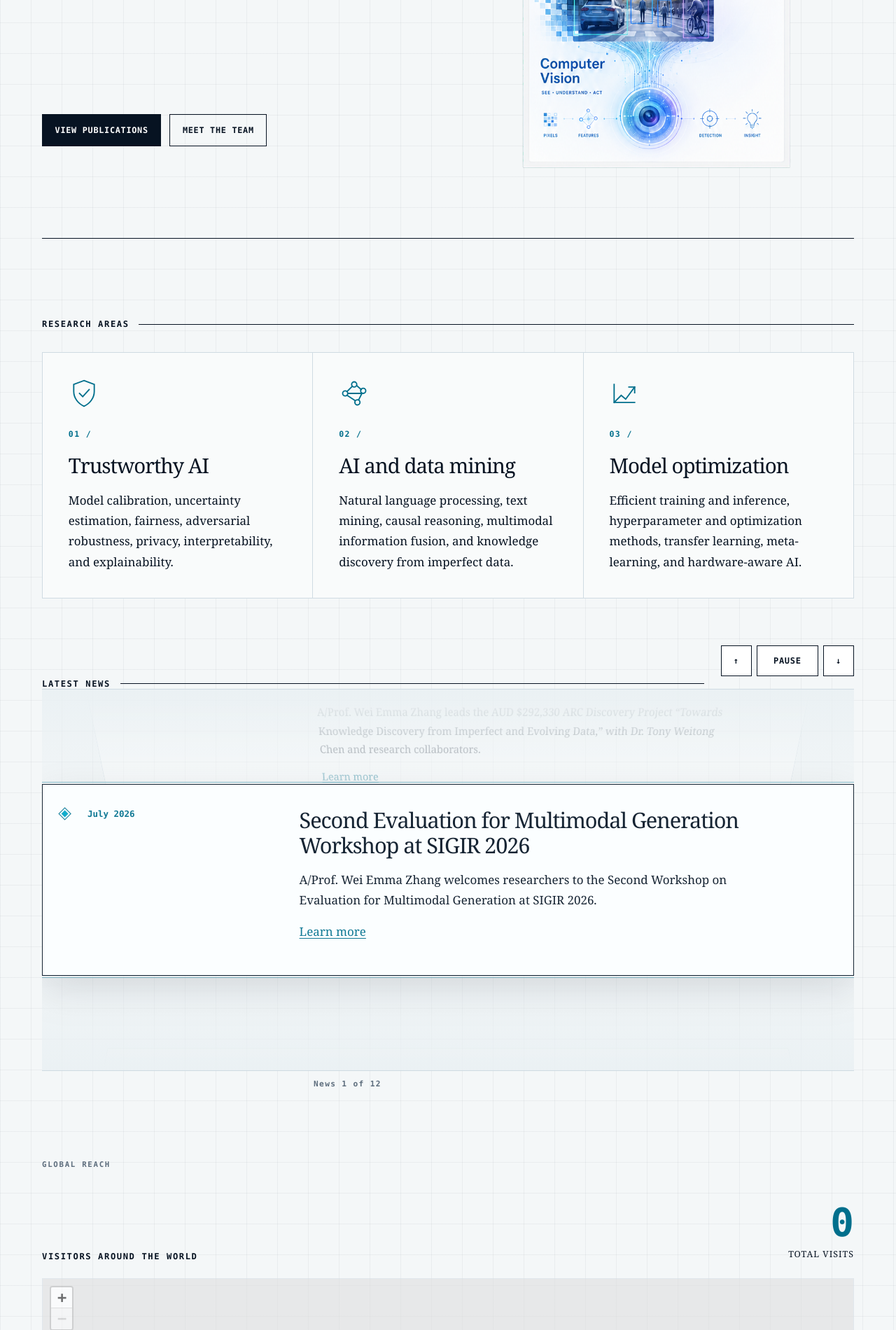
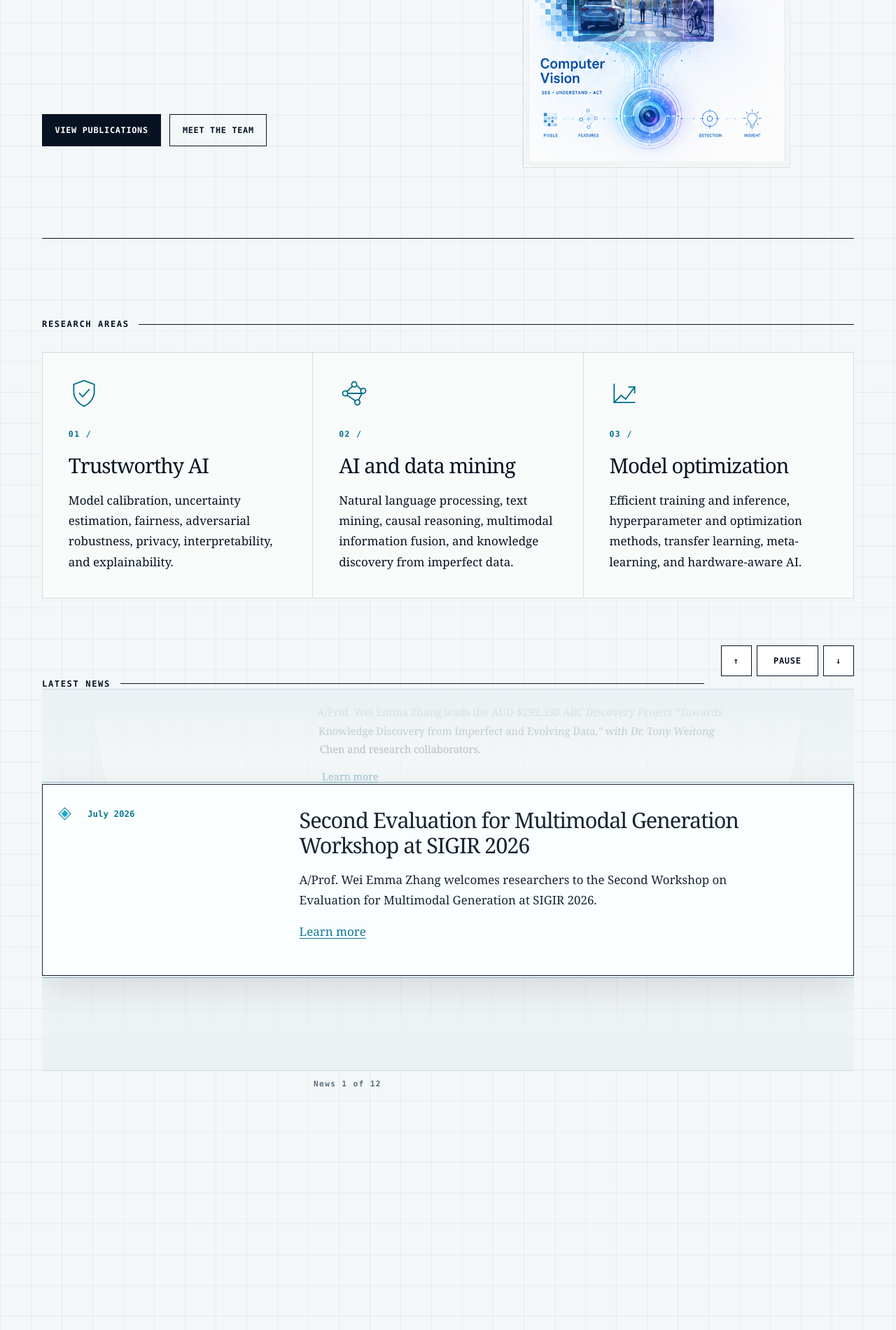
Before and after one commit to DATA-Transpose/data-transpose.github.io, a Jekyll site: the page built from index.md, in a window 1280 px wide. Shown: the part 1024-2924 px from the top of the page at 70% size. Built offline with Jekyll 4.4.1, drawn with Linux system fonts in a browser that asks for light colours; some of the changed text lies outside the part shown; grey boxes are pictures that could not be loaded.

Commit message:
Hide unavailable visitor map on GitHub Pages

```diff
--- a/_config.yml
+++ b/_config.yml
@@ -2,6 +2,7 @@ title: Data Transpose Lab
 description: AI, big data, and cloud-computing research at Adelaide University
 url: "https://data-transpose.github.io"
 baseurl: ""
+visitor_map_enabled: false
 
 plugins:
   - jekyll-seo-tag
--- a/_layouts/default.html
+++ b/_layouts/default.html
@@ -8,7 +8,7 @@
     <link rel="icon" type="image/png" sizes="512x512" href="{{ '/assets/images/branding/dt-lab-icon.png' | relative_url }}">
     <link rel="apple-touch-icon" href="{{ '/assets/images/branding/dt-lab-icon.png' | relative_url }}">
     <link rel="stylesheet" href="{{ '/assets/css/main.css' | relative_url }}?v={{ site.time | date: '%s' }}">
-    {% if page.url == '/' %}
+    {% if site.visitor_map_enabled and page.url == '/' %}
     <link rel="stylesheet" href="https://unpkg.com/leaflet@1.9.4/dist/leaflet.css">
     <script defer src="https://unpkg.com/leaflet@1.9.4/dist/leaflet.js"></script>
     <script defer src="{{ '/assets/js/visitor-map.js' | relative_url }}?v={{ site.time | date: '%s' }}"></script>
--- a/index.md
+++ b/index.md
@@ -66,6 +66,7 @@ title: Home
   <p class="news-position" data-news-position aria-live="polite"></p>
 </section>
 
+{% if site.visitor_map_enabled %}
 <section class="visitor-section" aria-labelledby="visitor-map-title">
   <div class="visitor-heading">
     <div>
@@ -77,6 +78,7 @@ title: Home
   <div class="visitor-map" data-visitor-map role="img" aria-label="World map showing aggregated visitor locations and visit counts"></div>
   <p class="visitor-status" data-visitor-status aria-live="polite">Loading aggregated visitor locations…</p>
 </section>
+{% endif %}
 
 <script>
   (() => {
```
